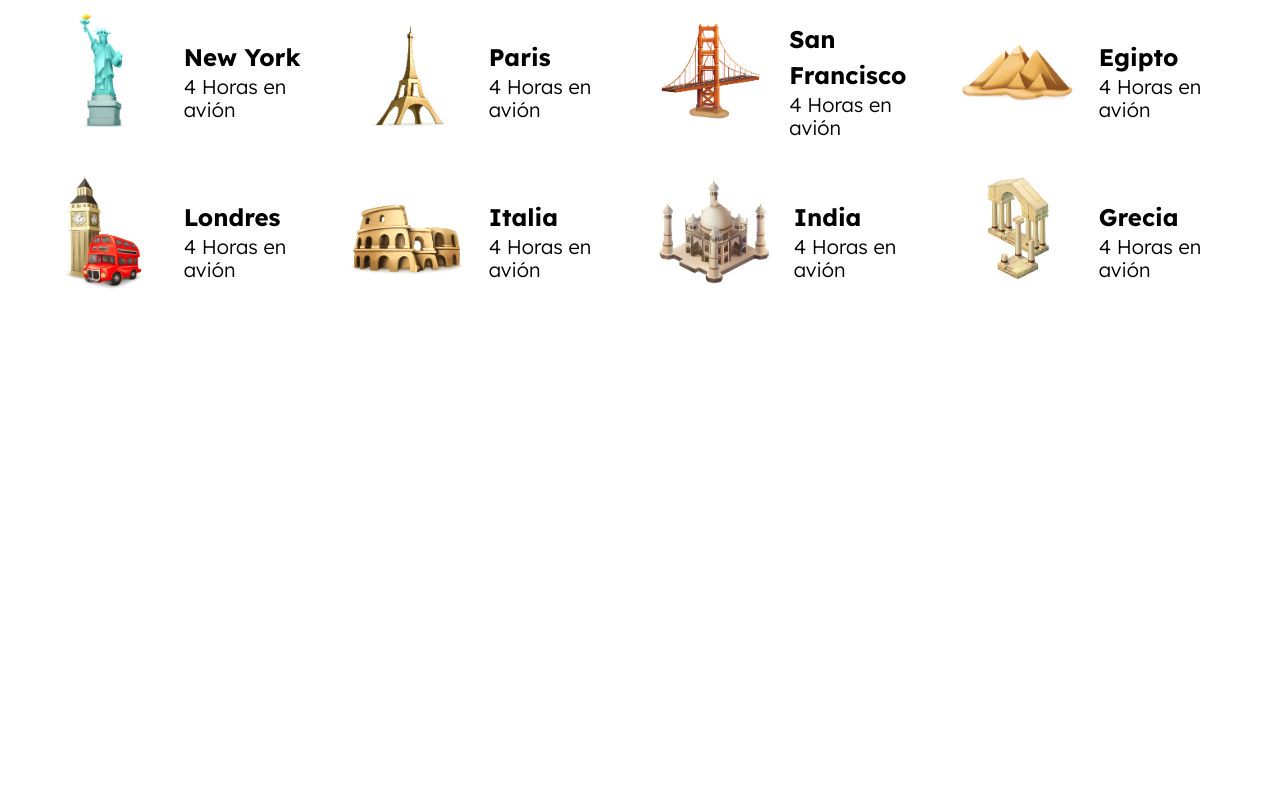
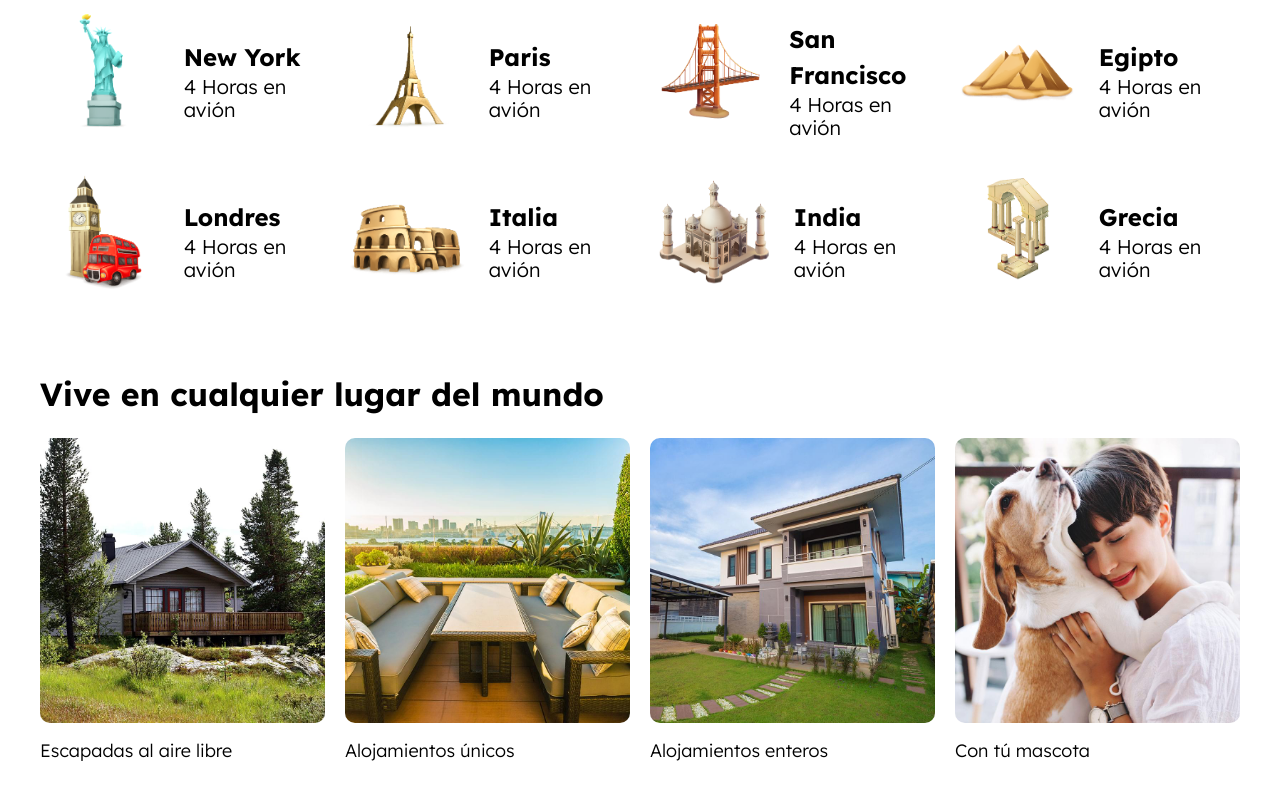
Before and after one commit to Camoralesh27/P8-SASS-AirBNB, a website: page index.html in a window 1280 px wide. Shown: the part 887-1687 px from the top of the page. Before the commit the page ends 1217 px from the top, so only its background shows below. Drawn offline with Linux system fonts and the light colour scheme.

Commit message:
terminando seccion de lugares

```diff
--- a/index.html
+++ b/index.html
@@ -147,5 +147,35 @@
             </li>
         </ul>
     </section>
+
+    <section class="lugares contenedor seccion">
+        <h2 class="lugares__heading">Vive en cualquier lugar del mundo</h2>
+
+        <div class="lugares__grid">
+            <div class="lugar">
+                <img src="build/img/vive_1.jpg" alt="imagen seccion vive" class="lugar__imagen">
+
+                <p class="lugar__nombre">Escapadas al aire libre</p>
+            </div>
+
+            <div class="lugar">
+                <img src="build/img/vive_2.jpg" alt="imagen seccion vive" class="lugar__imagen">
+
+                <p class="lugar__nombre">Alojamientos únicos</p>
+            </div>
+
+            <div class="lugar">
+                <img src="build/img/vive_3.jpg" alt="imagen seccion vive" class="lugar__imagen">
+
+                <p class="lugar__nombre">Alojamientos enteros</p>
+            </div>
+
+            <div class="lugar">
+                <img src="build/img/vive_4.jpg" alt="imagen seccion vive" class="lugar__imagen">
+
+                <p class="lugar__nombre">Con tú mascota</p>
+            </div>
+        </div>
+    </section>
 </body>
 </html>
--- a/src/scss/base/_mixins.scss
+++ b/src/scss/base/_mixins.scss
@@ -40,3 +40,13 @@
     gap: $espaciado;
     grid-template-columns: repeat($columnas, 1fr);
 }
+
+@mixin scrollHorizontal {
+    overflow-y: hidden;
+    overflow-x: scroll;
+    scroll-snap-type: x mandatory; /* lo colocas para que haga snap */
+
+    > * { /* al primer hijo ">", puede ser div, clase, id, etc. cualquier elemento "*".  */
+        scroll-snap-align: center;/* le colocas en qué posición se alinia el snap */
+    }
+}
--- a/src/scss/ui/contenido/_index.scss
+++ b/src/scss/ui/contenido/_index.scss
@@ -1 +1,2 @@
 @forward 'destinos';
+@forward 'lugares';
--- /dev/null
+++ b/src/scss/ui/contenido/_lugares.scss
@@ -0,0 +1,31 @@
+@use 'base/mixins' as m;
+@use 'base/variables' as v;
+
+.lugares {
+
+    &__grid {
+        display: grid;
+        grid-template-columns: repeat(4, 30rem);
+        column-gap: 4rem;
+        @include m.scrollHorizontal;
+
+        @include m.tablet {
+            @include m.grid(2,2rem);
+        }
+
+        @include m.desktop {
+            @include m.grid(4,2rem);
+        }
+    }
+}
+
+.lugar {
+
+    &__imagen {
+        border-radius: 1rem;
+    }
+
+    &__nombre {
+        font-size: 1.8rem;
+    }
+}
```
Also changed, not shown: build/css/app.css, 1 other file.
